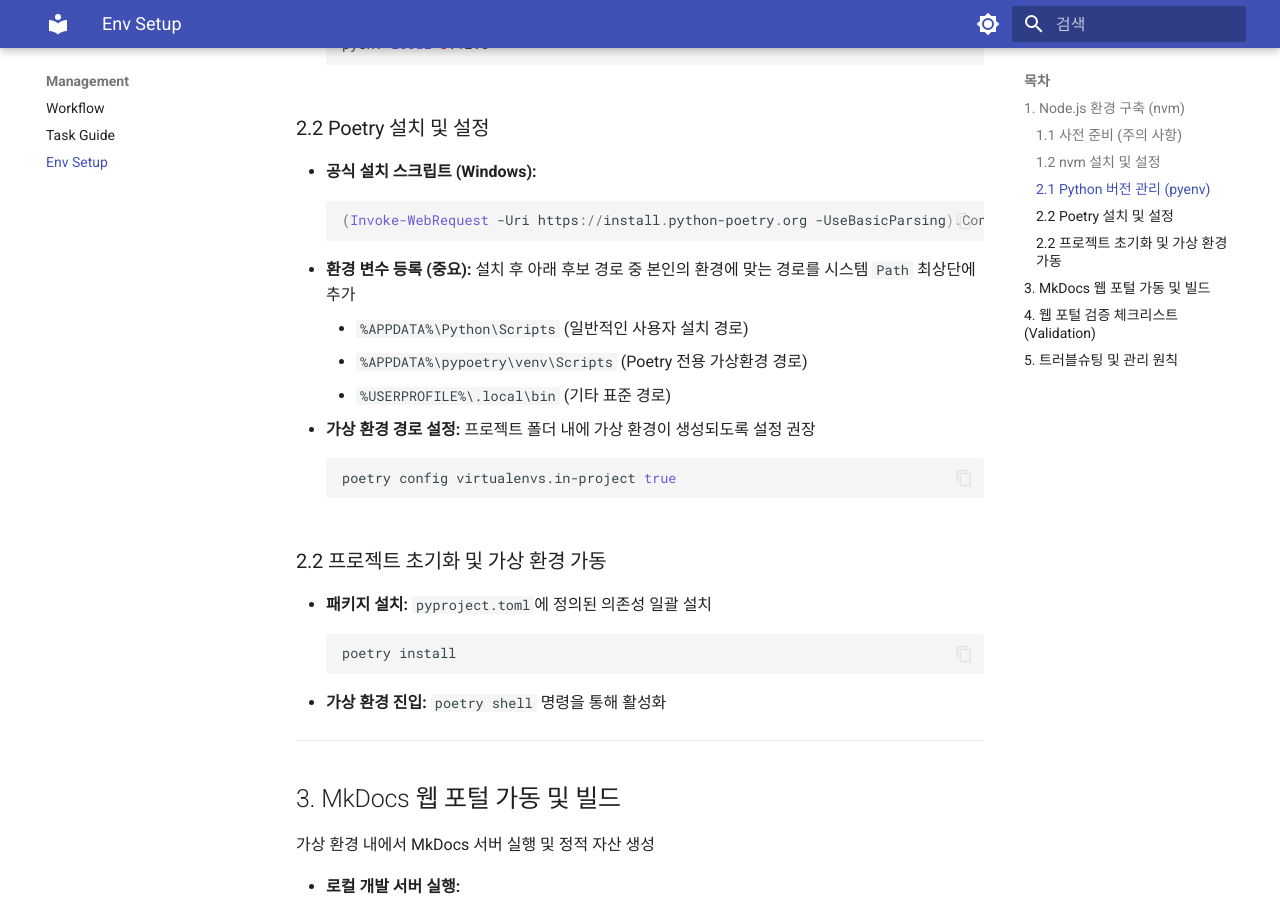
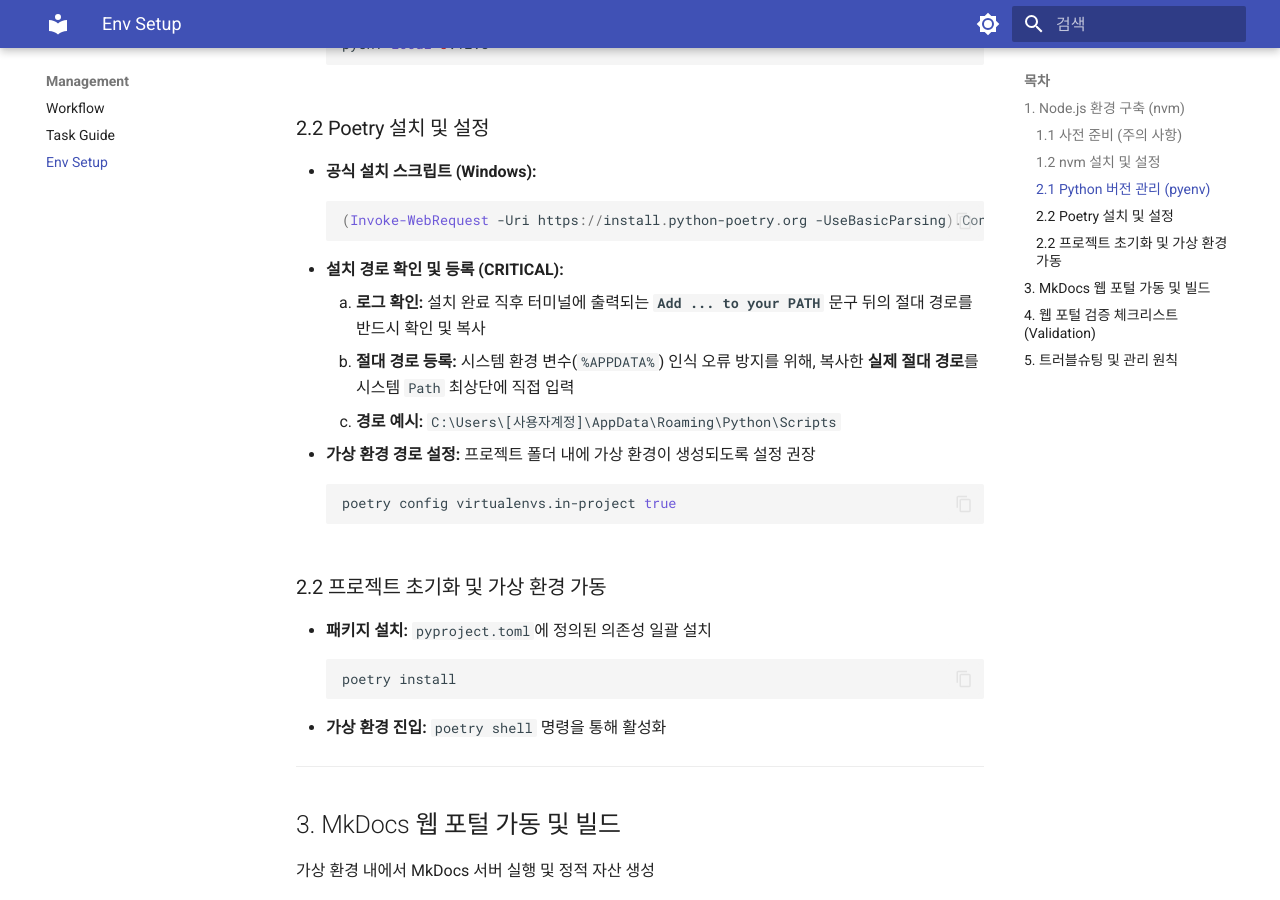
Before and after one commit to ksj686/cloud_infra, an MkDocs documentation site: the page built from docs/ENVIRONMENT_SETUP.md, in a window 1280 px wide and 900 px high, scrolled down 1315 px. Built offline with MkDocs 1.6.1 and Material for MkDocs 9.7.7, drawn with Linux system fonts in a browser that asks for light colours; some of the changed text lies outside the part shown.

Commit message:
docs: Poetry 설치 시 절대 경로 확인 절차 명시 및 가이드 보완  - 설치 로그(Add to your PATH)에서 실제 경로를 추출하는 필수 단계 추가  - 시스템 환경 변수 오작동 대비 절대 경로 직접 등록 권고 강화

````diff
--- a/docs/ENVIRONMENT_SETUP.md
+++ b/docs/ENVIRONMENT_SETUP.md
@@ -45,10 +45,10 @@
     ```powershell
     (Invoke-WebRequest -Uri https://install.python-poetry.org -UseBasicParsing).Content | python -
     ```
-- **환경 변수 등록 (중요):** 설치 후 아래 후보 경로 중 본인의 환경에 맞는 경로를 시스템 `Path` 최상단에 추가
-    - `%APPDATA%\Python\Scripts` (일반적인 사용자 설치 경로)
-    - `%APPDATA%\pypoetry\venv\Scripts` (Poetry 전용 가상환경 경로)
-    - `%USERPROFILE%\.local\bin` (기타 표준 경로)
+- **설치 경로 확인 및 등록 (CRITICAL):**
+    1.  **로그 확인:** 설치 완료 직후 터미널에 출력되는 **`Add ... to your PATH`** 문구 뒤의 절대 경로를 반드시 확인 및 복사
+    2.  **절대 경로 등록:** 시스템 환경 변수(`%APPDATA%`) 인식 오류 방지를 위해, 복사한 **실제 절대 경로**를 시스템 `Path` 최상단에 직접 입력
+    3.  **경로 예시:** `C:\Users\[사용자계정]\AppData\Roaming\Python\Scripts`
 - **가상 환경 경로 설정:** 프로젝트 폴더 내에 가상 환경이 생성되도록 설정 권장
     ```bash
     poetry config virtualenvs.in-project true
@@ -95,7 +95,10 @@
 
 ## 5. 트러블슈팅 및 관리 원칙
 - **.venv 푸시 금지:** 가상 환경 폴더(`.venv`)는 머신 의존적 경로를 포함하므로 절대 Git에 커밋하지 않음 (`.gitignore` 설정 확인)
-- **환경 변수 설정:** `mkdocs` 명령어가 인식되지 않을 경우 `%APPDATA%\Python\Python313\Scripts` 경로를 시스템 `Path`에 추가
+- **환경 변수 설정:** `mkdocs` 또는 `poetry` 명령어가 인식되지 않을 경우 시스템 `Path`에 아래 경로 추가
+    - **권장 방식:** 환경 변수(`%APPDATA%`) 인식 오류 방지를 위해 **절대 경로** 직접 입력 권장
+    - **대상 경로 예시:** `C:\Users\[사용자계정]\AppData\Roaming\Python\Scripts`
+- **반영 확인 (중요):** 환경 변수 등록 후 반드시 **현재 실행 중인 모든 터미널 창을 닫고 재시작**해야 변경 사항이 적용됨
 - **pyenv 우선순위 (중요):** `pyenv local` 설정 후에도 버전이 변하지 않을 경우 아래 사항 확인
     - **시스템 변수 충돌:** 윈도우 시스템 변수 `Path`에 기존 파이썬 경로가 등록된 경우 사용자 변수보다 우선 실행됨. 시스템 변수 내 파이썬 경로 삭제 또는 하단 이동 조치 권장
     - **명령어 우선순위:** `where.exe python` 실행 시 `pyenv` 경로가 가장 상단에 출력되는지 확인
````
Also changed, not shown: docs/CHANGELOG.md (+1 -0 lines), docs/CURRENT_TASK_GUIDE.md (+4 -2 lines).
